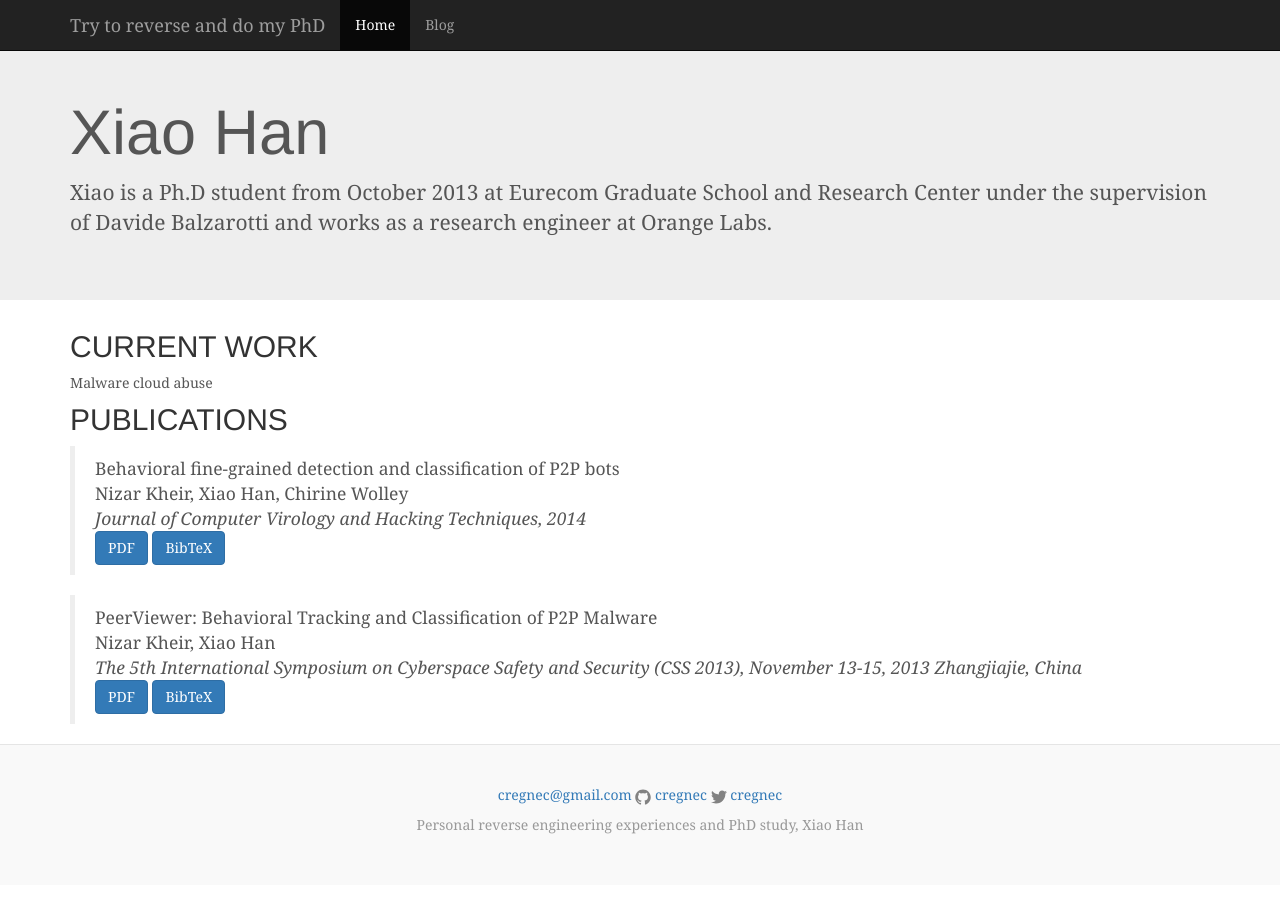
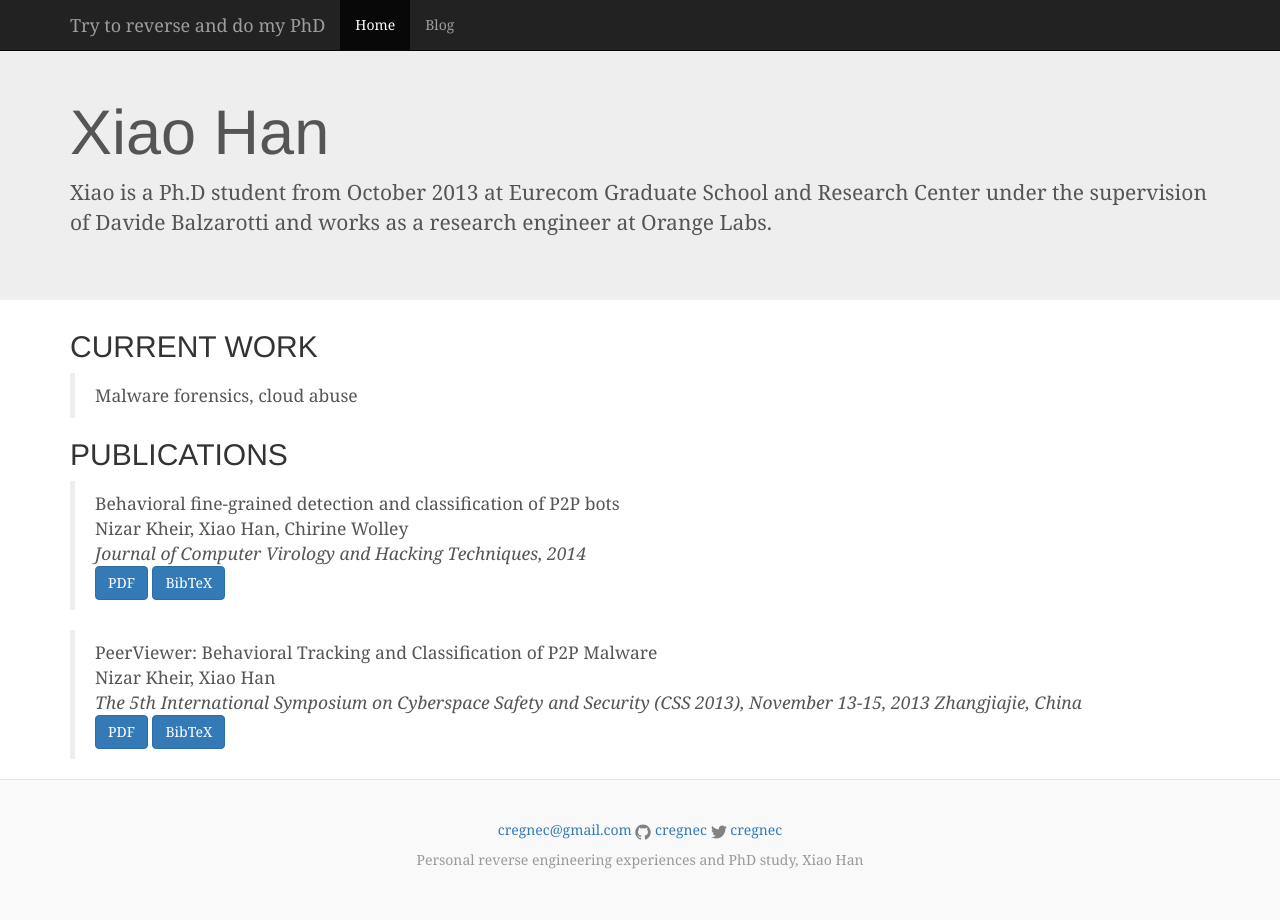
Before and after one commit to cregnec/cregnec.github.io, a Jekyll site: the page built from index.html, in a window 1280 px wide. Built offline with Jekyll 4.4.1, drawn with Linux system fonts in a browser that asks for light colours; nearby versions of some CDN libraries.

Commit message:
add current work

```diff
--- a/index.html
+++ b/index.html
@@ -11,7 +11,7 @@ layout: default
 
     <div class="row">
         <div class="span12">
-        <p>Malware cloud abuse</p>
+        <blockquote>Malware forensics, cloud abuse</blockquote>
         </div>
     </div>
 
```
